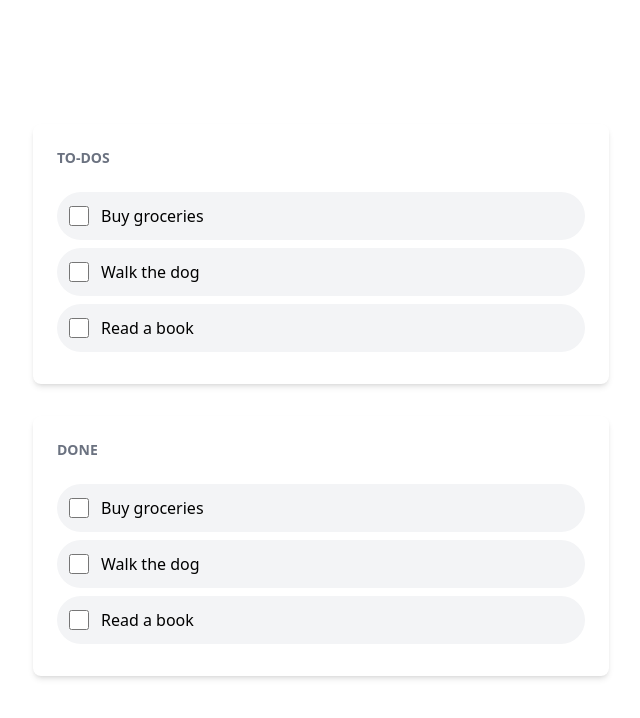
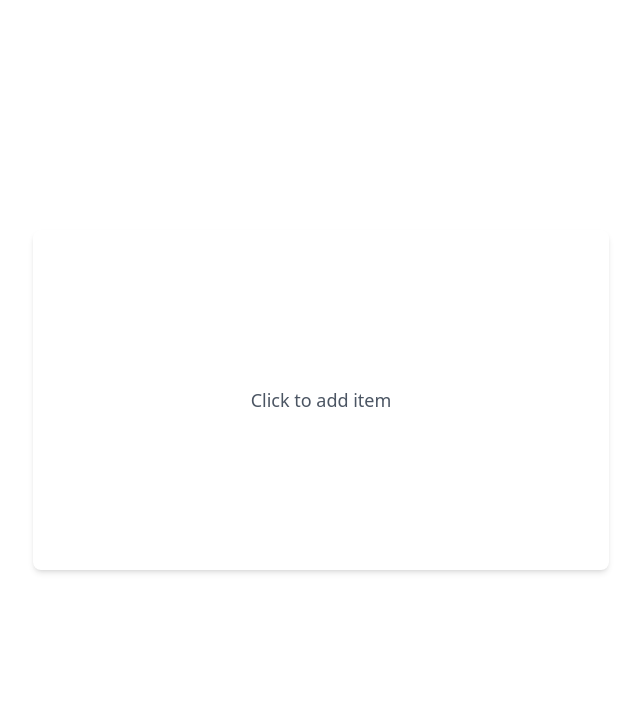
Before and after one commit to barnabasbartha/next-todo, a Next.js app in the folder apps/next-todo/: page /lists/1 in a window 1280 px wide. Shown: the top 718 px of the page, without its empty margins (319-959 px from the left). Built offline with nearby package versions, Linux system fonts and the light colour scheme.

Commit message:
feat: create new todo

```diff
--- /dev/null
+++ b/apps/next-todo/src/app/lists/[id]/components/todo-drag-drop-list.tsx
@@ -0,0 +1,65 @@
+import { DragDropList } from '@/components/drag-drop-list';
+import { newItemId, useTodos } from '@/hooks/useTodos';
+import { Todo } from '@/models/todo';
+
+export interface TodoDragDropListProps {
+  listId: string;
+  todos: Todo[];
+  onCheck: (id: string) => void;
+  onOrderChange: (id: string, destinationIndex: number) => void;
+}
+
+export const TodoDragDropList = ({
+  listId,
+  todos,
+  onCheck,
+  onOrderChange,
+}: TodoDragDropListProps) => {
+  const { editingId } = useTodos();
+  return (
+    <DragDropList
+      groupId={listId}
+      list={todos}
+      idKey="id"
+      itemDragEnabled={(todoItem) => todoItem.id !== newItemId}
+      renderItem={(todoItem) => {
+        const isEditing = todoItem.id === editingId;
+        const isNewItem = todoItem.id === newItemId;
+        return (
+          <div
+            className={`${
+              !todoItem.open ? 'opacity-20' : ''
+            } flex flex-row justify-item items-center w-full`}
+          >
+            {!isNewItem && (
+              <input
+                type="checkbox"
+                checked={!todoItem.open}
+                onChange={() => onCheck(todoItem.id)}
+                className="mr-3 h-5 w-5 cursor-pointer flex-shrink-0"
+              />
+            )}
+            {isEditing ? (
+              <input
+                type="text"
+                className="h-5 w-full bg-transparent outline-none"
+                value={todoItem.text}
+                autoFocus
+                placeholder="To-do description"
+              />
+            ) : (
+              <span
+                className={`${
+                  !todoItem.open ? 'line-through' : ''
+                } select-none w-full`}
+              >
+                {todoItem.text}
+              </span>
+            )}
+          </div>
+        );
+      }}
+      onOrderChange={onOrderChange}
+    />
+  );
+};
--- a/apps/next-todo/src/app/lists/[id]/page.tsx
+++ b/apps/next-todo/src/app/lists/[id]/page.tsx
@@ -1,130 +1,70 @@
 'use client';
 
-import { useState } from 'react';
-import {
-  DragDropContext,
-  Droppable,
-  Draggable,
-  DropResult,
-  DroppableProvided,
-  DraggableProvided,
-  DraggableStateSnapshot,
-} from '@hello-pangea/dnd';
+import { Card } from '@/components/card';
+import { TodoDragDropList } from './components/todo-drag-drop-list';
+import { useTodos } from '@/hooks/useTodos';
+import { TodoListContextProvider } from '@/contexts/todo-list-context';
 
-const initialTodos = [
-  { id: '1', text: 'Buy groceries', checked: false },
-  { id: '2', text: 'Walk the dog', checked: false },
-  { id: '3', text: 'Read a book', checked: false },
-];
-
-export default function ListPage() {
-  const [todos, setTodos] = useState(initialTodos);
-
-  const handleCheck = (id: string) => {
-    setTodos((todos) =>
-      todos.map((todo) =>
-        todo.id === id ? { ...todo, checked: !todo.checked } : todo
-      )
-    );
-  };
-
-  const onDragEnd = (result: DropResult) => {
-    if (!result.destination) return;
-    const items = Array.from(todos);
-    const [reorderedItem] = items.splice(result.source.index, 1);
-    items.splice(result.destination.index, 0, reorderedItem);
-    setTodos(items);
-  };
+function ListPage() {
+  const { openTodos, doneTodos, setOrder, toggleOpen, add } = useTodos();
 
   return (
     <main className="flex flex-col gap-2 md:gap-8 min-h-screen items-center md:justify-center">
-      <div className="w-full bg-white rounded-lg shadow-md p-6 max-w-md md:max-w-xl">
-        <h1 className="text-sm font-bold mb-6 text-gray-500">TO-DOS</h1>
-        <DragDropContext onDragEnd={onDragEnd}>
-          <Droppable droppableId="todos">
-            {(provided: DroppableProvided) => (
-              <ul {...provided.droppableProps} ref={provided.innerRef}>
-                {todos.map((todo, index) => (
-                  <Draggable key={todo.id} draggableId={todo.id} index={index}>
-                    {(
-                      provided: DraggableProvided,
-                      snapshot: DraggableStateSnapshot
-                    ) => (
-                      <li
-                        ref={provided.innerRef}
-                        {...provided.draggableProps}
-                        {...provided.dragHandleProps}
-                        className={`flex items-center p-3 mb-2 bg-gray-100 rounded transition-shadow ${
-                          snapshot.isDragging ? 'shadow-lg' : ''
-                        }`}
-                      >
-                        <input
-                          type="checkbox"
-                          checked={todo.checked}
-                          onChange={() => handleCheck(todo.id)}
-                          className="mr-3 h-5 w-5"
-                        />
-                        <span
-                          className={
-                            todo.checked ? 'line-through text-gray-400' : ''
-                          }
-                        >
-                          {todo.text}
-                        </span>
-                      </li>
-                    )}
-                  </Draggable>
-                ))}
-                {provided.placeholder}
-              </ul>
-            )}
-          </Droppable>
-        </DragDropContext>
-      </div>
+      {!!openTodos.length && (
+        <Card title="To-dos">
+          <TodoDragDropList
+            listId="open-todos"
+            todos={openTodos}
+            onCheck={toggleOpen}
+            onOrderChange={setOrder}
+          />
+        </Card>
+      )}
 
-      <div className="w-full bg-white rounded-lg shadow-md p-6 max-w-md md:max-w-xl">
-        <h1 className="text-sm font-bold mb-6 text-gray-500">DONE</h1>
-        <DragDropContext onDragEnd={onDragEnd}>
-          <Droppable droppableId="todos">
-            {(provided: DroppableProvided) => (
-              <ul {...provided.droppableProps} ref={provided.innerRef}>
-                {todos.map((todo, index) => (
-                  <Draggable key={todo.id} draggableId={todo.id} index={index}>
-                    {(
-                      provided: DraggableProvided,
-                      snapshot: DraggableStateSnapshot
-                    ) => (
-                      <li
-                        ref={provided.innerRef}
-                        {...provided.draggableProps}
-                        {...provided.dragHandleProps}
-                        className={`flex items-center p-3 mb-2 bg-gray-100 rounded transition-shadow ${
-                          snapshot.isDragging ? 'shadow-lg' : ''
-                        }`}
-                      >
-                        <input
-                          type="checkbox"
-                          checked={todo.checked}
-                          onChange={() => handleCheck(todo.id)}
-                          className="mr-3 h-5 w-5"
-                        />
-                        <span
-                          className={
-                            todo.checked ? 'line-through text-gray-400' : ''
-                          }
-                        >
-                          {todo.text}
-                        </span>
-                      </li>
-                    )}
-                  </Draggable>
-                ))}
-                {provided.placeholder}
-              </ul>
-            )}
-          </Droppable>
-        </DragDropContext>
-      </div>
+      {!openTodos.length && !doneTodos.length && (
+        <Card>
+          <p
+            className="text-lg text-gray-600 text-center py-[25%] cursor-pointer"
+            onClick={add}
+          >
+            Click to add item
+          </p>
+        </Card>
+      )}
+
+      {!openTodos.length && !!doneTodos.length && (
+        <Card>
+          <div className="flex flex-col items-center gap-2">
+            <span className="text-4xl">✅</span>
+            <p className="text-lg text-gray-600">Finally, all Done!</p>
+            <p
+              className="text-lg text-gray-600 text-center py-4 cursor-pointer"
+              onClick={add}
+            >
+              Click to add more item
+            </p>
+          </div>
+        </Card>
+      )}
+
+      {!!doneTodos.length && (
+        <Card title="Done">
+          <TodoDragDropList
+            listId="done-todos"
+            todos={doneTodos}
+            onCheck={toggleOpen}
+            onOrderChange={setOrder}
+          />
+        </Card>
+      )}
     </main>
   );
 }
+
+export default function PageWithProvider() {
+  return (
+    <TodoListContextProvider>
+      <ListPage />
+    </TodoListContextProvider>
+  );
+}
--- a/apps/next-todo/src/app/page.tsx
+++ b/apps/next-todo/src/app/page.tsx
@@ -269,8 +269,8 @@ export default function Index() {
                 <figure className="rounded-2xl bg-white p-8 text-sm leading-6">
                   <blockquote className="text-gray-900">
                     <p>
-                      With Next To-Do, I never forget anything important. It's
-                      simple, fast, and perfect for my busy life.
+                      With Next To-Do, I never forget anything important.
+                      It&apos;s simple, fast, and perfect for my busy life.
                     </p>
                   </blockquote>
                   <figcaption className="mt-6 flex items-center gap-x-4">
--- /dev/null
+++ b/apps/next-todo/src/components/card.tsx
@@ -0,0 +1,13 @@
+import { ReactNode } from 'react';
+
+export interface CardProps {
+  children: ReactNode;
+  title?: string;
+}
+
+export const Card = ({ children, title }: CardProps) => (
+  <div className="w-full bg-white rounded-lg shadow-md p-6 max-w-md md:max-w-xl">
+    {title && <h1 className="text-sm font-bold mb-6 text-gray-500 uppercase">{title}</h1>}
+    {children}
+  </div>
+);
--- /dev/null
+++ b/apps/next-todo/src/contexts/todo-list-context.tsx
@@ -0,0 +1,31 @@
+import { createContext, ReactNode, useState } from 'react';
+
+export interface TodoListContextState {
+  readonly editingId?: string;
+  readonly setEditingId: (id: string) => void;
+}
+
+export const TodoListContext = createContext<TodoListContextState>(
+  {} as TodoListContextState
+);
+
+export interface TodoListContextProviderProps {
+  children: ReactNode;
+}
+
+export const TodoListContextProvider = ({
+  children,
+}: TodoListContextProviderProps) => {
+  const [editingId, setEditingId] = useState<string | undefined>(undefined);
+
+  return (
+    <TodoListContext.Provider
+      value={{
+        editingId,
+        setEditingId,
+      }}
+    >
+      {children}
+    </TodoListContext.Provider>
+  );
+};
--- /dev/null
+++ b/apps/next-todo/src/hooks/useTodos.ts
@@ -0,0 +1,72 @@
+import { TodoListContext } from '@/contexts/todo-list-context';
+import { Todo } from '@/models/todo';
+import { useState, useMemo, useContext } from 'react';
+
+export const newItemId = '_';
+
+export const useTodos = () => {
+  // Global states
+  const initialTodos: Todo[] = [
+    // { id: '1', text: 'Buy groceries', open: true },
+    // { id: '2', text: 'Walk the dog', open: true },
+    // { id: '3', text: 'Read a book', open: false },
+  ];
+  const [todos, setTodos] = useState(initialTodos);
+
+  // Reducers
+  const todoIndexById = useMemo(
+    () =>
+      todos.reduce(
+        (result, item, index) => ({ ...result, [item.id]: index }),
+        {} as { [key: string]: number }
+      ),
+    [todos]
+  );
+
+  const openTodos = useMemo(() => todos.filter(({ open }) => open), [todos]);
+  const doneTodos = useMemo(() => todos.filter(({ open }) => !open), [todos]);
+
+  const { editingId, setEditingId } = useContext(TodoListContext);
+
+  const toggleOpen = (id: string) => {
+    const index = todoIndexById[id];
+    const value = todos[index];
+    if (!value) return;
+    const newValue: Todo = {
+      ...value,
+      open: !value.open,
+    };
+    setTodos((values) => [
+      ...values.slice(0, index),
+      newValue,
+      ...values.slice(index + 1),
+    ]);
+  };
+
+  const setOrder = (id: string, destinationIndex: number) => {
+    console.log(id, destinationIndex);
+  };
+
+  const add = () => {
+    const id = newItemId;
+    setEditingId(id);
+    setTodos((todos) => [
+      {
+        id,
+        open: true,
+        text: '',
+      },
+      ...todos,
+    ]);
+  };
+
+  return {
+    todos,
+    openTodos,
+    doneTodos,
+    toggleOpen,
+    setOrder,
+    add,
+    editingId,
+  };
+};
--- /dev/null
+++ b/apps/next-todo/src/models/todo.ts
@@ -0,0 +1,5 @@
+export interface Todo {
+  id: string;
+  text: string;
+  open: boolean;
+}
```
Also changed, not shown: apps/next-todo/src/components/drag-drop-list.tsx (added, +76 -0 lines).
